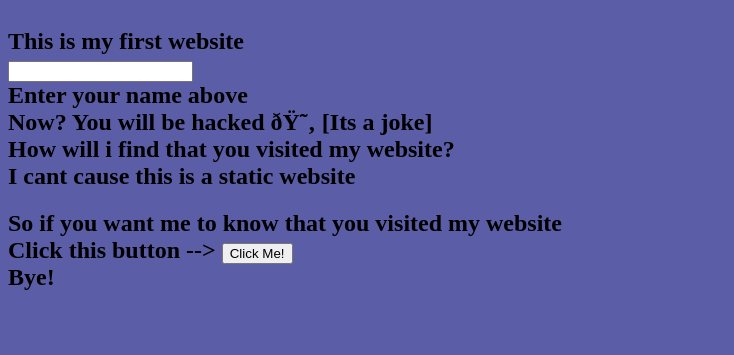
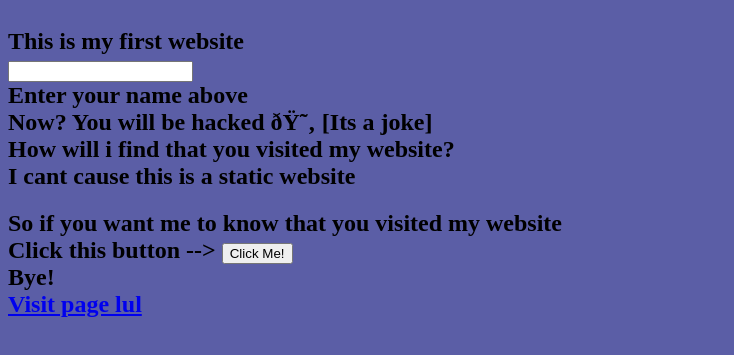
Before and after one commit to HostServer001/jvk.com, a plain HTML site: page index.html in a window 1280 px wide. Shown: the part 241-596 px from the top of the page, without its empty margins (0-734 px from the left). Drawn offline with Linux system fonts and the light colour scheme.

Commit message:
Update index.html

```diff
--- a/index.html
+++ b/index.html
@@ -36,6 +36,10 @@ Click this button -->
 </a>
 <br>
 Bye!
+<br>
+<a href="https://github.com/Py1000/myself.github.io/blob/main/lul.html">
+  Visit page lul
+</a>
 </h2>
 </p>
 </body>
```
